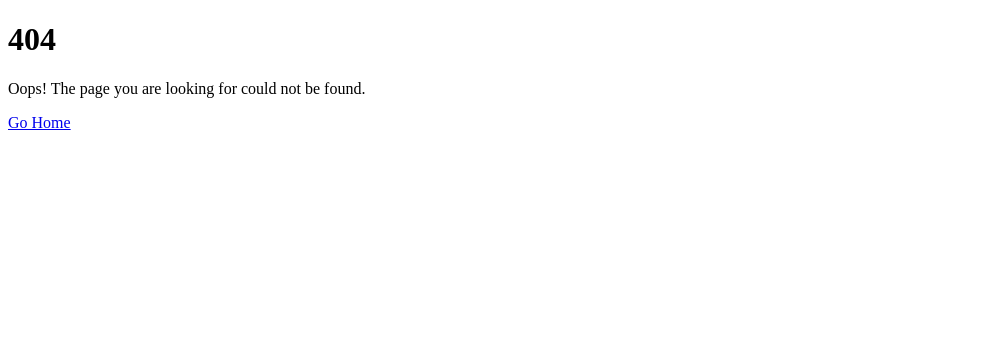
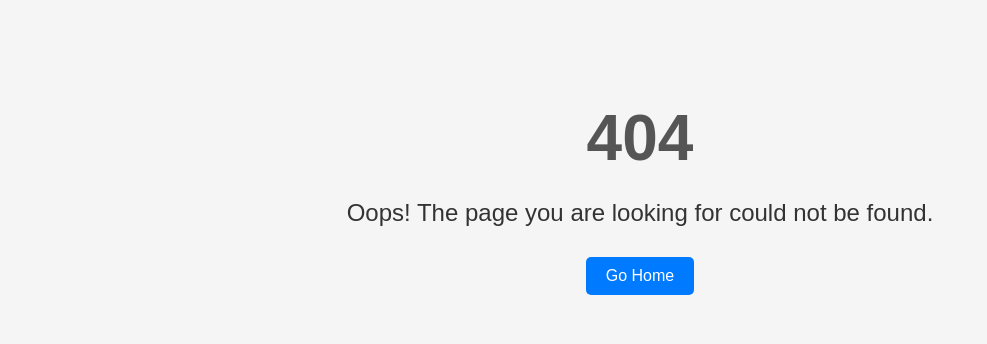
Before and after one commit to StaticRevo/GAPT-Weather-Forecasting-System, a PHP site: the page made by LoginWeather/templates/404.html in a window 1280 px wide. Shown: the top 344 px of the page, without its empty margins (0-987 px from the left). Run offline with PHP 8.4, Linux system fonts and the light colour scheme; the template is opened without the code that fills it, so the values that code supplies are empty.

Commit message:
Update 404-style.css

```diff
--- a/LoginWeather/css/404-style.css
+++ b/LoginWeather/css/404-style.css
@@ -1,26 +1,32 @@
-error {
-    display: flex;
-    flex-direction: column;
-    justify-content: center;
-    align-items: center;
-  }
-  .error h1 {
+body {
+    font-family: Arial, sans-serif;
+    background-color: #f5f5f5;
+    color: #333;
     text-align: center;
-    margin-top: 10px;
-    text-shadow: black;
-  }
+    padding: 50px;
+}
 
-  .error h2 {
-    font-size: 20px;
-    margin: 0;
-    margin-bottom: 10px; /* Add margin-bottom for spacing between h2 elements */
-  }
+h1 {
+    font-size: 4em;
+    margin-bottom: 20px;
+    color: #555;
+}
 
-  .error a {
-    background-color: #0088a9;
-    border: 2px solid #0088a9;
+p {
+    font-size: 1.5em;
+    margin-bottom: 30px;
+}
+
+a {
+    display: inline-block;
+    padding: 10px 20px;
+    background-color: #007bff;
     color: #fff;
-    border-radius: 30px;
-    padding: 10px 20px;
-    font-size: 17px;
-  }
+    text-decoration: none;
+    border-radius: 5px;
+    transition: background-color 0.3s ease;
+}
+
+a:hover {
+    background-color: #0056b3;
+}
```
